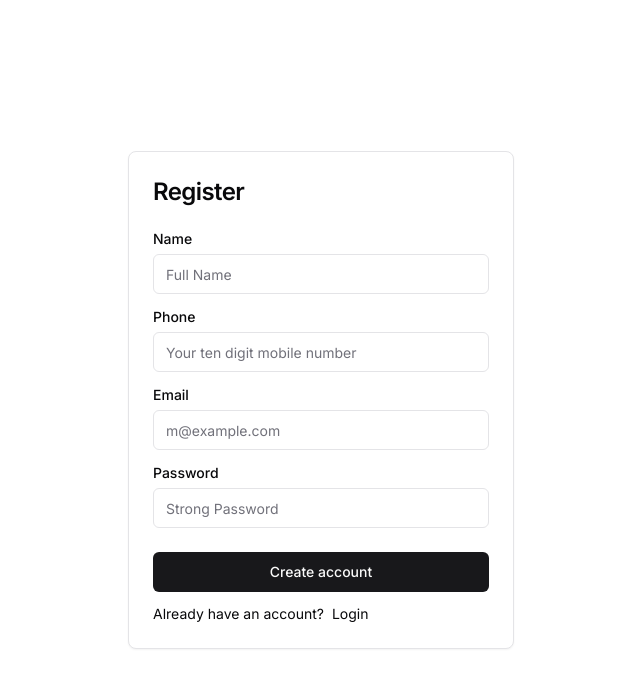
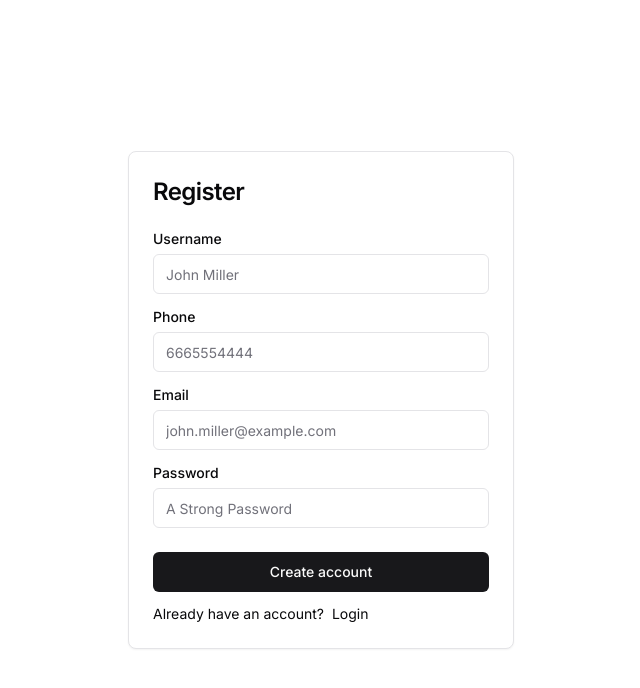
Before and after one commit to srajankumar/novu, a Next.js app in the folder client/: page /admin/register in a window 1280 px wide. Shown: the top 688 px of the page, without its empty margins (319-959 px from the left). Built offline with nearby package versions, Linux system fonts and the light colour scheme.

Commit message:
login and register ui

```diff
--- a/client/src/components/admin/Login.tsx
+++ b/client/src/components/admin/Login.tsx
@@ -54,7 +54,7 @@ export default function Login() {
             <Input
               id="username"
               type="text"
-              placeholder="Username"
+              placeholder="John Miller"
               value={username}
               onChange={(event) => setUsername(event.target.value)}
             />
--- a/client/src/components/admin/Register.tsx
+++ b/client/src/components/admin/Register.tsx
@@ -56,11 +56,11 @@ export default function Register() {
         </CardHeader>
         <CardContent className="grid w-96 gap-4">
           <div className="grid gap-2">
-            <Label htmlFor="username">Name</Label>
+            <Label htmlFor="username">Username</Label>
             <Input
               id="username"
               type="text"
-              placeholder="Full Name"
+              placeholder="John Miller"
               value={username}
               onChange={(event) => setUsername(event.target.value)}
             />
@@ -70,7 +70,7 @@ export default function Register() {
             <Input
               id="phone"
               type="number"
-              placeholder="Your ten digit mobile number"
+              placeholder="6665554444"
               value={phone}
               onChange={(event) => setPhone(event.target.value)}
             />
@@ -80,7 +80,7 @@ export default function Register() {
             <Input
               id="email"
               type="email"
-              placeholder="m@example.com"
+              placeholder="john.miller@example.com"
               value={email}
               onChange={(event) => setEmail(event.target.value)}
             />
@@ -90,7 +90,7 @@ export default function Register() {
             <Input
               id="password"
               type="password"
-              placeholder="Strong Password"
+              placeholder="A Strong Password"
               value={password}
               onChange={(event) => setPassword(event.target.value)}
             />
--- a/client/src/components/driver/DriverLogin.tsx
+++ b/client/src/components/driver/DriverLogin.tsx
@@ -57,7 +57,7 @@ export default function DriverLogin() {
             <Input
               id="username"
               type="text"
-              placeholder="Username"
+              placeholder="Chiara Rossi"
               value={username}
               onChange={(event) => setUsername(event.target.value)}
             />
--- a/client/src/components/driver/DriverRegister.tsx
+++ b/client/src/components/driver/DriverRegister.tsx
@@ -52,7 +52,7 @@ export default function DriverRegister() {
             <Input
               id="username"
               type="text"
-              placeholder="Full Name"
+              placeholder="Chiara Rossi"
               value={username}
               onChange={(event) => setUsername(event.target.value)}
             />
@@ -62,7 +62,7 @@ export default function DriverRegister() {
             <Input
               id="phone"
               type="number"
-              placeholder="Your ten digit mobile number"
+              placeholder="9998887777"
               value={phone}
               onChange={(event) => setPhone(event.target.value)}
             />
@@ -72,7 +72,7 @@ export default function DriverRegister() {
             <Input
               id="email"
               type="email"
-              placeholder="m@example.com"
+              placeholder="chiara.rossi@example.com"
               value={email}
               onChange={(event) => setEmail(event.target.value)}
             />
@@ -82,7 +82,7 @@ export default function DriverRegister() {
             <Input
               id="password"
               type="password"
-              placeholder="Strong Password"
+              placeholder="A Strong Password"
               value={password}
               onChange={(event) => setPassword(event.target.value)}
             />
@@ -95,7 +95,7 @@ export default function DriverRegister() {
             </Button>
             <div className="space-x-2 text-sm">
               <span>Already have an account?</span>
-              <Link href="/login" className="hover:underline">
+              <Link href="/driver/login" className="hover:underline">
                 Login
               </Link>
             </div>
```
